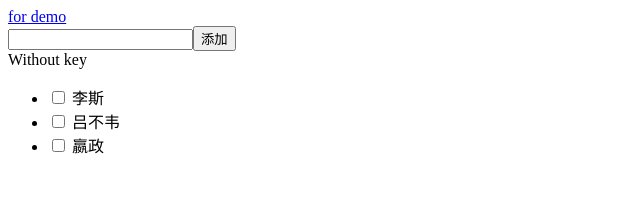
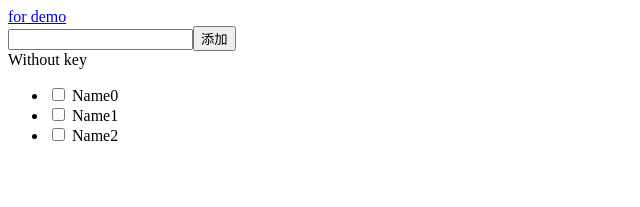
Before and after one commit to CroMarmot/NgDemo, an Angular app: page /#/for-demo in a window 1280 px wide. Shown: the top 207 px of the page, without its empty margins (0-640 px from the left). Built offline with nearby package versions, Linux system fonts and the light colour scheme.

Commit message:
chores: update for demo

```diff
--- a/src/app/for-demo/for-demo.component.ts
+++ b/src/app/for-demo/for-demo.component.ts
@@ -1,25 +1,20 @@
-import { Component, OnInit } from '@angular/core';
+import { Component } from '@angular/core';
 
 @Component({
   selector: 'app-for-demo',
   templateUrl: './for-demo.component.html',
   styleUrls: ['./for-demo.component.scss'],
 })
-export class ForDemoComponent implements OnInit {
+export class ForDemoComponent {
   name = '';
   newId = 3;
   list = [
-    { id: 1, name: '李斯' },
-    { id: 2, name: '吕不韦' },
-    { id: 3, name: '嬴政' },
+    { id: 1, name: 'Name0' },
+    { id: 2, name: 'Name1' },
+    { id: 3, name: 'Name2' },
   ];
 
-  constructor() {}
-
-  ngOnInit(): void {}
-
   add(): void {
-    // 注意这里是unshift
     this.list.unshift({
       id: ++this.newId,
       name: this.name,
```
